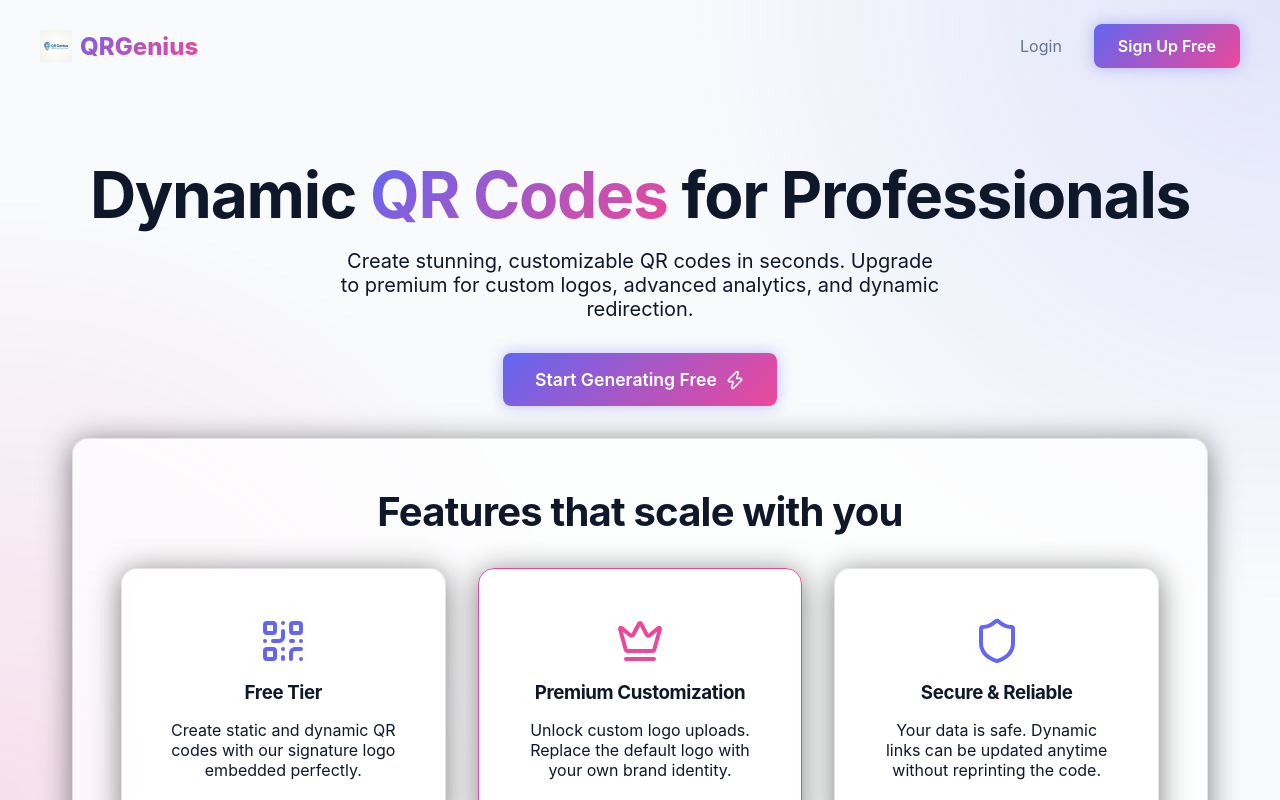
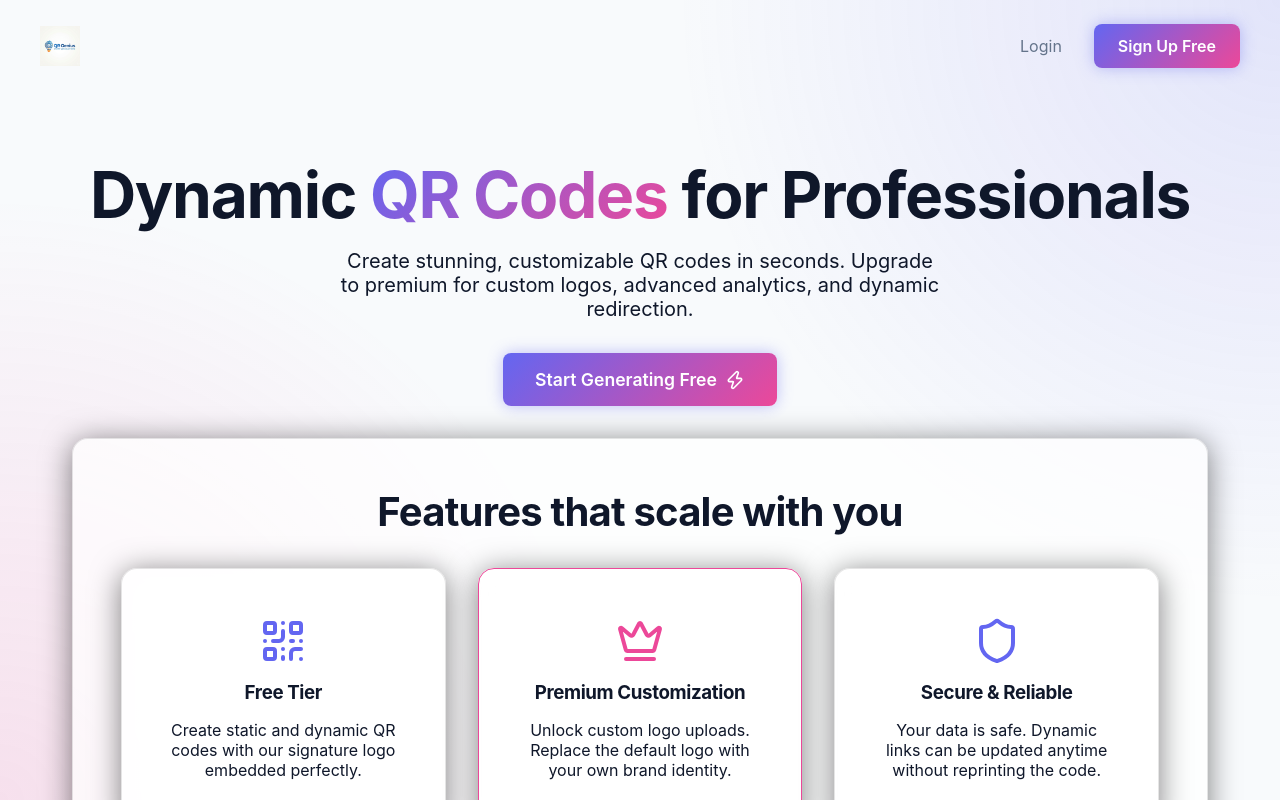
Before and after one commit to PRASATH-SA/QR-Generator, a React (Vite) app in the folder client/: page / in a window 1280 px wide. Shown: the top 800 px of the page. Built offline with nearby package versions, Linux system fonts and the light colour scheme.

Commit message:
Remove QRGenius text from navbar and increase logo size slightly

```diff
--- a/client/src/App.jsx
+++ b/client/src/App.jsx
@@ -34,9 +34,8 @@ const Navbar = () => {
 
   return (
     <nav className="container navbar">
-      <Link to="/" className="nav-logo text-gradient">
-        <img src={heroLogo} alt="QRGenius Logo" style={{ height: '32px', objectFit: 'contain' }} />
-        QRGenius
+      <Link to="/" className="nav-logo">
+        <img src={heroLogo} alt="QRGenius Logo" style={{ height: '40px', objectFit: 'contain' }} />
       </Link>
       <div className="nav-links">
         {token ? (
```
